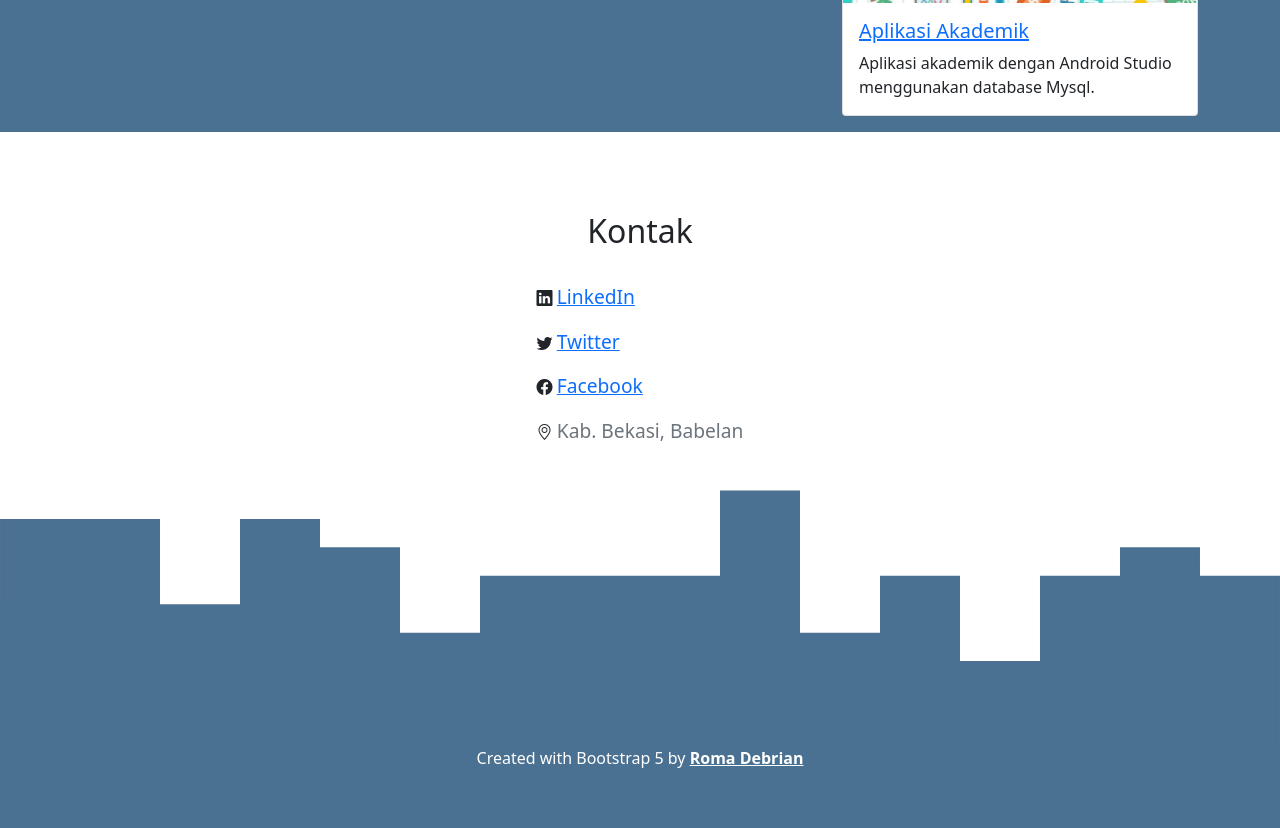
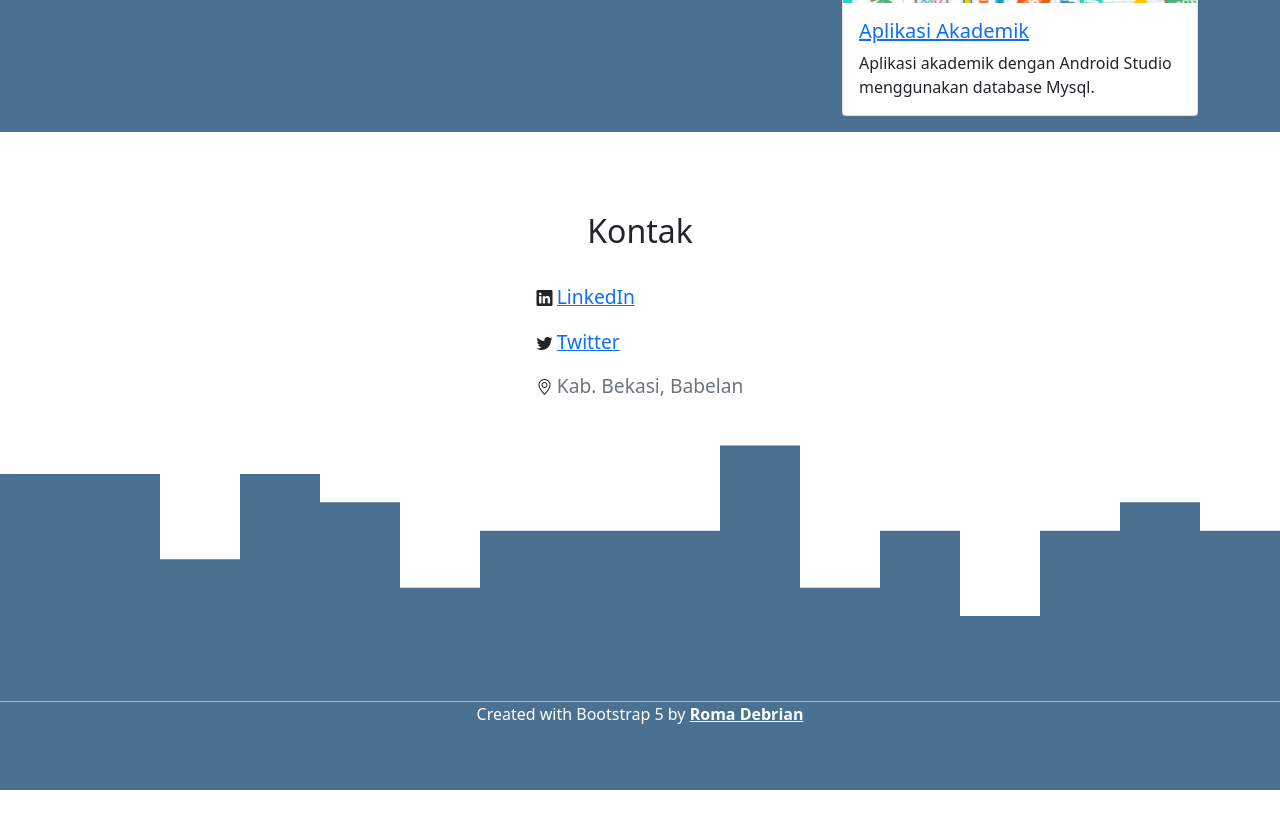
Before and after one commit to romadebrian/romadebrian.github.io, a plain HTML site: page index.html in a window 1280 px wide. Shown: the part 2192-3020 px from the top of the page. After the commit the page ends 2982 px from the top, so only its background shows below. Drawn offline with nearby package versions, Linux system fonts and the light colour scheme.

Commit message:
Update index.html

```diff
--- a/index.html
+++ b/index.html
@@ -288,14 +288,6 @@
               >
             </div>
             <div class="mb-3">
-              <i class="bi bi-facebook"></i>
-              <span class="text-secondary"
-                ><a href="https://www.facebook.com/romadebrian/"
-                  >Facebook</a
-                ></span
-              >
-            </div>
-            <div class="mb-3">
               <i class="bi bi-geo-alt"></i>
               <span class="text-secondary">Kab. Bekasi, Babelan</span>
             </div>
```
